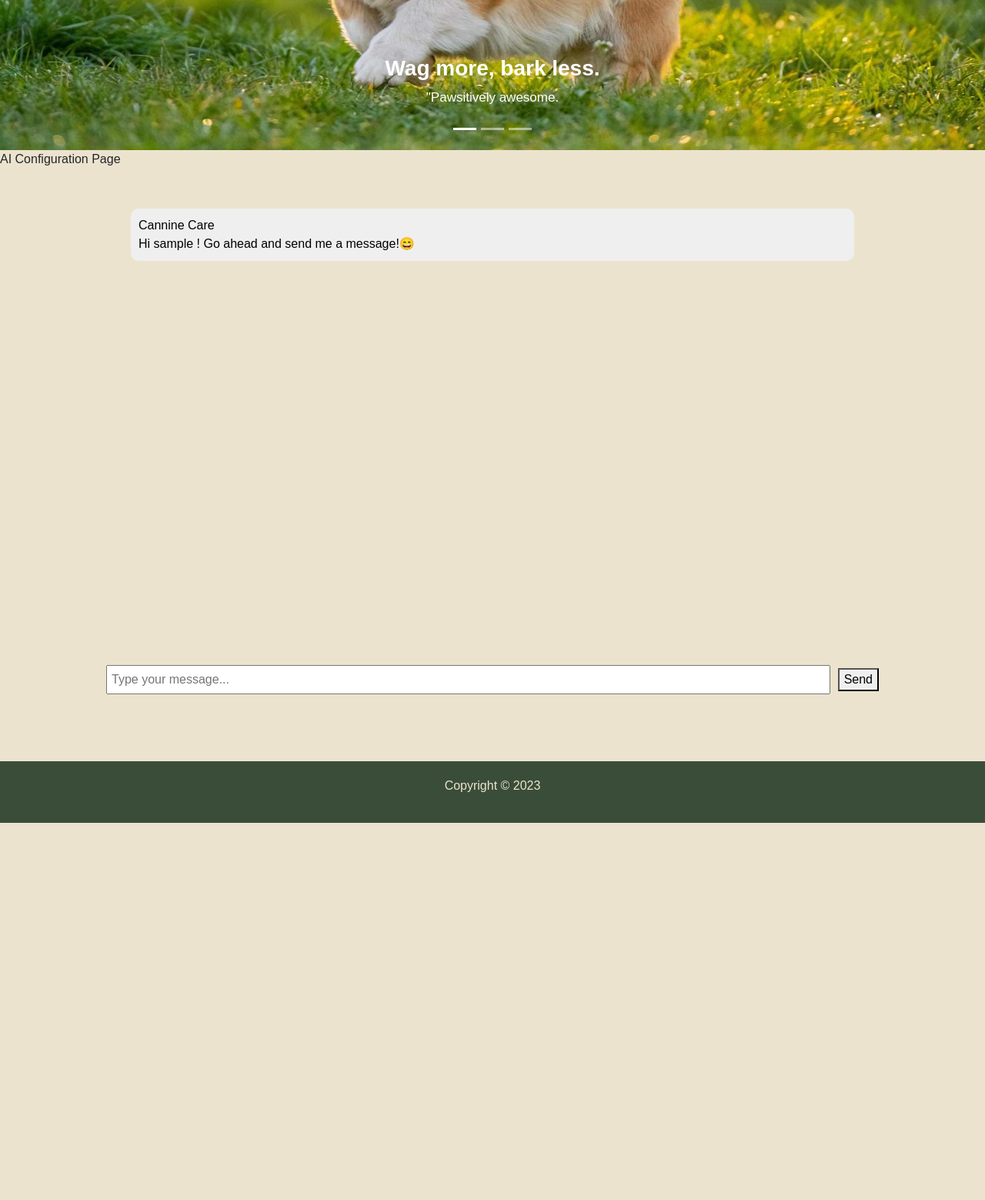
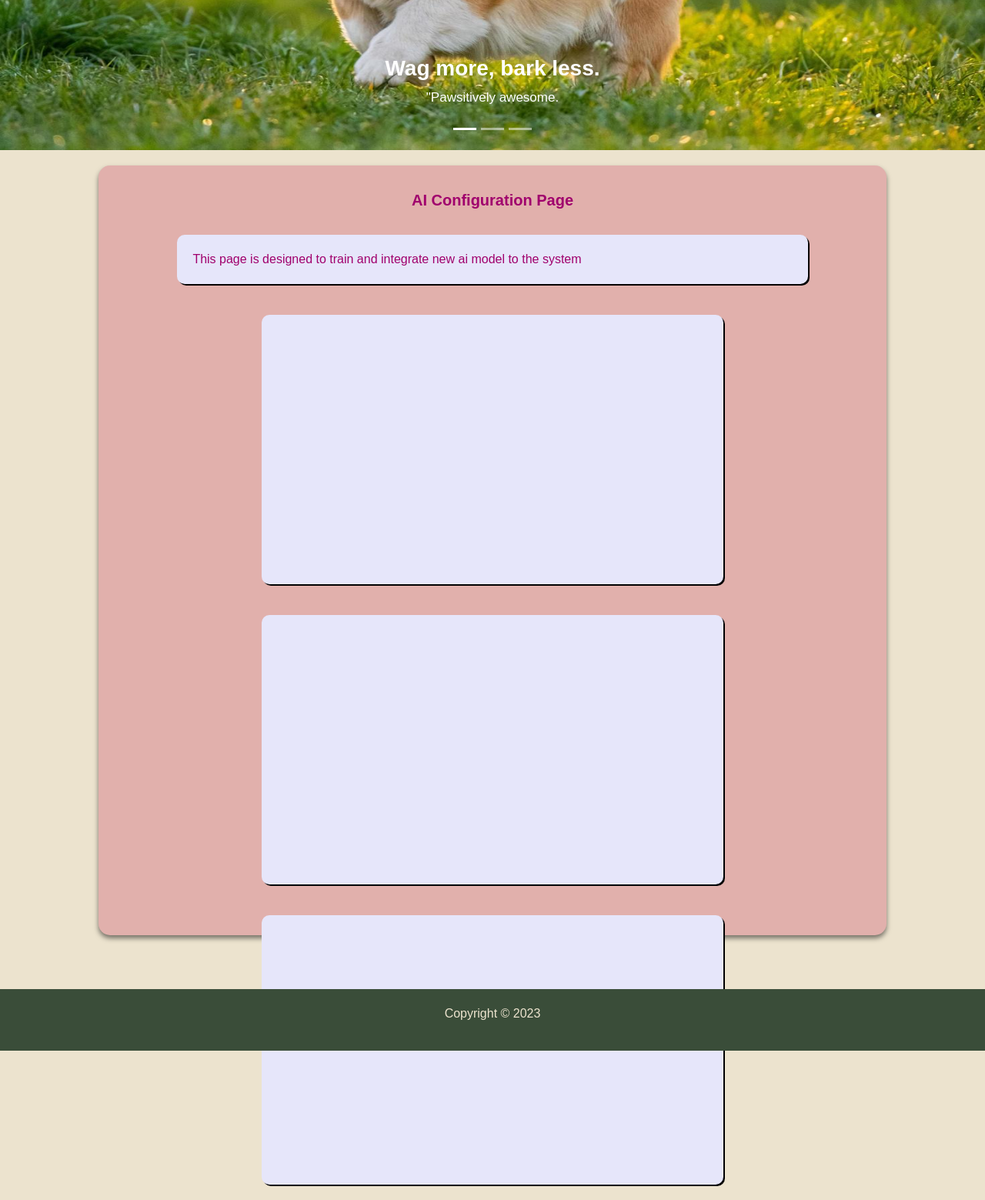
Before and after one commit to GeneDev123/cannine_care, a Django app: page /ai/ in a window 1280 px wide. Shown: the part 575-2134 px from the top of the page at 77% size. Before the commit the page ends 1644 px from the top, so only its background shows below. Run offline with Django 4.2, Linux system fonts and the light colour scheme; the visitor is signed in with stand-in values (Sample User, id 1).

Commit message:
Initialized the styling and the main containers for the AI config page.

```diff
--- /dev/null
+++ b/cannine_care/main/static/main/css/ai.css
@@ -0,0 +1,69 @@
+#ai-config-page{
+  min-height: 1000px;
+}
+
+.ai-main-container{
+  background-color: #E1B0AC;
+  margin: auto;
+  width: 80%;
+  height: 1000px;
+  margin-top: 20px;
+  border-radius: 15px;
+  box-shadow: 0 4px 6px rgba(0, 0, 0, 0.5);
+  color: #A0006D;
+}
+
+#ai-config-page .ai-main-container .main-page-title{
+  padding: 30px 10px 10px 10px;
+  text-align: center;
+  font-size: 20px;
+  font-weight: bolder;
+}
+
+.config-main-container{
+  width: 80%;
+  background-color: #E6E6FA;
+  border-radius: 15px;
+  margin: auto;
+  color: #3A4D39;
+}
+
+.main-page-instruction{
+  background-color: #E6E6FA;
+  margin: 20px 10%;
+  padding: 20px;
+  border-radius: 10px;
+  box-shadow: 2px 2px black;
+}
+
+.configuration-main-container{
+  display: flex;
+  flex-wrap: wrap;
+  justify-content: space-evenly;
+  align-content: center;
+}
+
+.model-information, .model-output, .model-files{
+  background-color: #E6E6FA;
+  min-width: 600px;
+  min-height: 350px;
+  border-radius: 10px;
+  box-shadow: 2px 2px black;
+  margin: 20px 5px;
+}
+
+
+@media (max-width: 768px) {
+  #ai-config-page{
+    min-height: 1400px;
+  }
+
+  .ai-main-container{
+    width: 95%;
+    height: 1400px;
+  }
+
+  .model-information, .model-output, .model-files{
+    min-width: 95%;
+  }
+}
--- a/cannine_care/main/templates/main/ai.html
+++ b/cannine_care/main/templates/main/ai.html
@@ -3,39 +3,29 @@
 {% load static %}
 
 {% block body %}
-  <div id="ai-page">
+  <div id="ai-config-page">
 
-    <div class="main-container">
+    <div class="ai-main-container">
 
       <div class="main-page-title">
         AI Configuration Page
       </div>
 
-      <div class="chatbot-message-main-container">
-        <div class="message-container">
+      <div class="main-page-instruction">
+        This page is designed to train and integrate new ai model to the system
+      </div>
 
-          <div class="message-display-container">
-            <div class="chatbot-bubble-container">
-              <div class="chatbot-name">
-                Cannine Care
-              </div>
-
-              <div class="chatbot-message">
-                Hi {% if user.username %} {{ user.username }} {% else %} Guest {% endif %}! Go ahead and send me a message!😄
-              </div>
-
-            </div>
-          </div>
-
-          <div class="user-options-container">
-            <form id="user-input-message-form">
-              {% csrf_token %}
-              <input type="text" class="user-input-container" id="user-input" placeholder="Type your message..."></input>
-              <button class="user-message-send-btn" id="user-message-send" type="submit">Send</button>
-            </form>
-          </div>
+      <div class="configuration-main-container">
+        <div class="model-information">
 
         </div>
+        <div class="model-output">
+
+        </div>
+        <div class="model-files">
+
+        </div>
+
       </div>
 
     </div>
--- a/cannine_care/main/templates/main/base.html
+++ b/cannine_care/main/templates/main/base.html
@@ -30,9 +30,13 @@
           <div class="welcome-user-container">
             {% if not user.username == '' %} Welcome, {{ user.username }}! {% else %} Welcome, User!{% endif %}
           </div>
-          <div class="ai-page-nav-container">
-            <a class="nav-link" href="{% url 'ai' %}">AI</a>
-          </div>
+
+          {% if user.is_superuser %}
+            <div class="ai-page-nav-container">
+              <a class="nav-link" href="{% url 'ai' %}">AI</a>
+            </div>
+          {% endif %}
+
           <div class="logout-container">
             <a class="nav-link" href="{% url 'logout' %}">logout</a>
           </div>
--- a/cannine_care/main/templates/main/head.html
+++ b/cannine_care/main/templates/main/head.html
@@ -17,3 +17,4 @@
 <link rel="stylesheet" href="{% static 'main/css/base.css' %}">
 <link rel="stylesheet" href="{% static 'main/css/carousel_container.css' %}">
 <link rel="stylesheet" href="{% static 'main/css/home_page.css' %}">
+<link rel="stylesheet" href="{% static 'main/css/ai.css' %}">
--- a/cannine_care/main/views.py
+++ b/cannine_care/main/views.py
@@ -3,7 +3,7 @@ from django.contrib.auth.forms import AuthenticationForm
 from django.http import HttpResponse
 from django.contrib.auth import login, logout
 from django.contrib.auth.decorators import login_required
-from django.http import JsonResponse
+from django.http import JsonResponse, HttpResponseForbidden
 from django.conf import settings
 
 from .forms import CustomUserCreationForm, UserUpdateForm
@@ -69,4 +69,6 @@ def home(request):
 @login_required(login_url='/accounts/login/')
 def ai_page(request):
   context = {}
+  if not request.user.is_superuser:
+    return HttpResponseForbidden("You don't have permission to access this page.")
   return render(request, 'main/ai.html', context)
```
